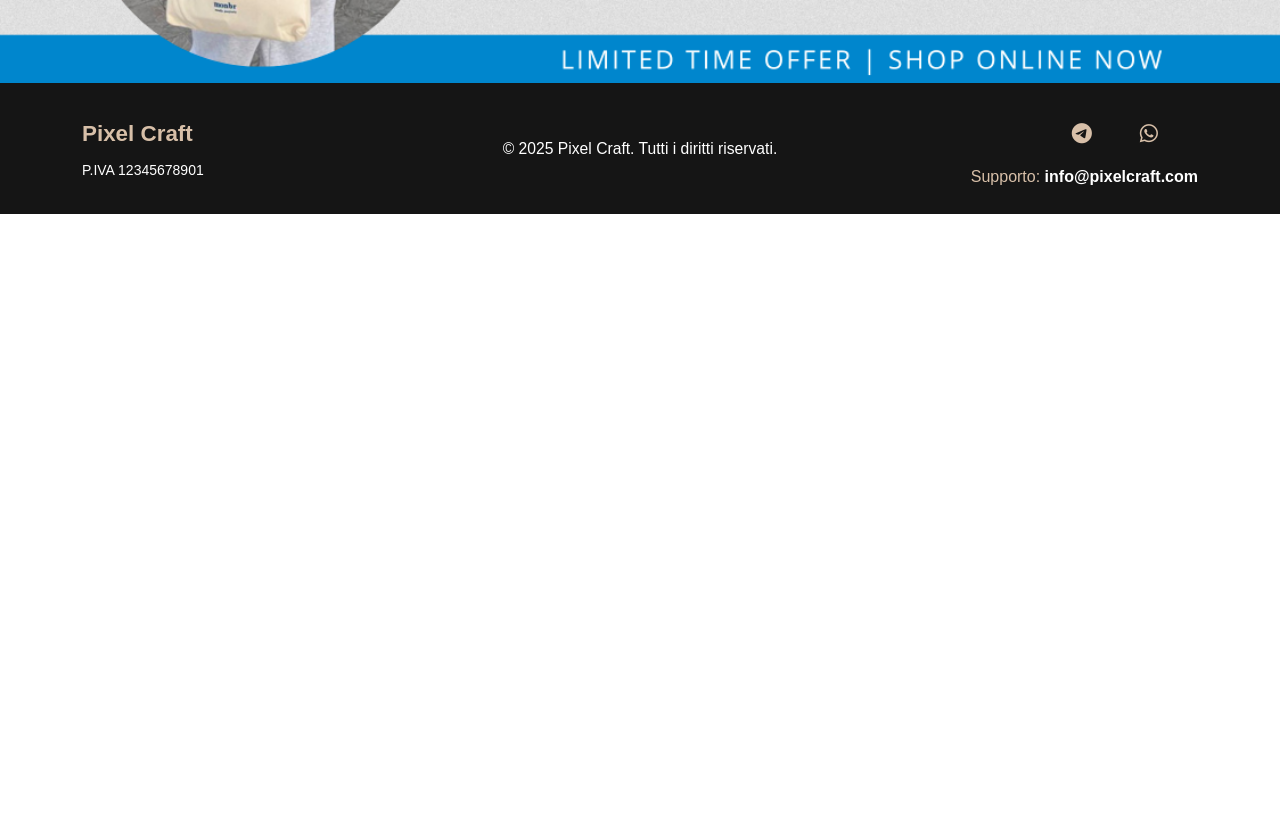
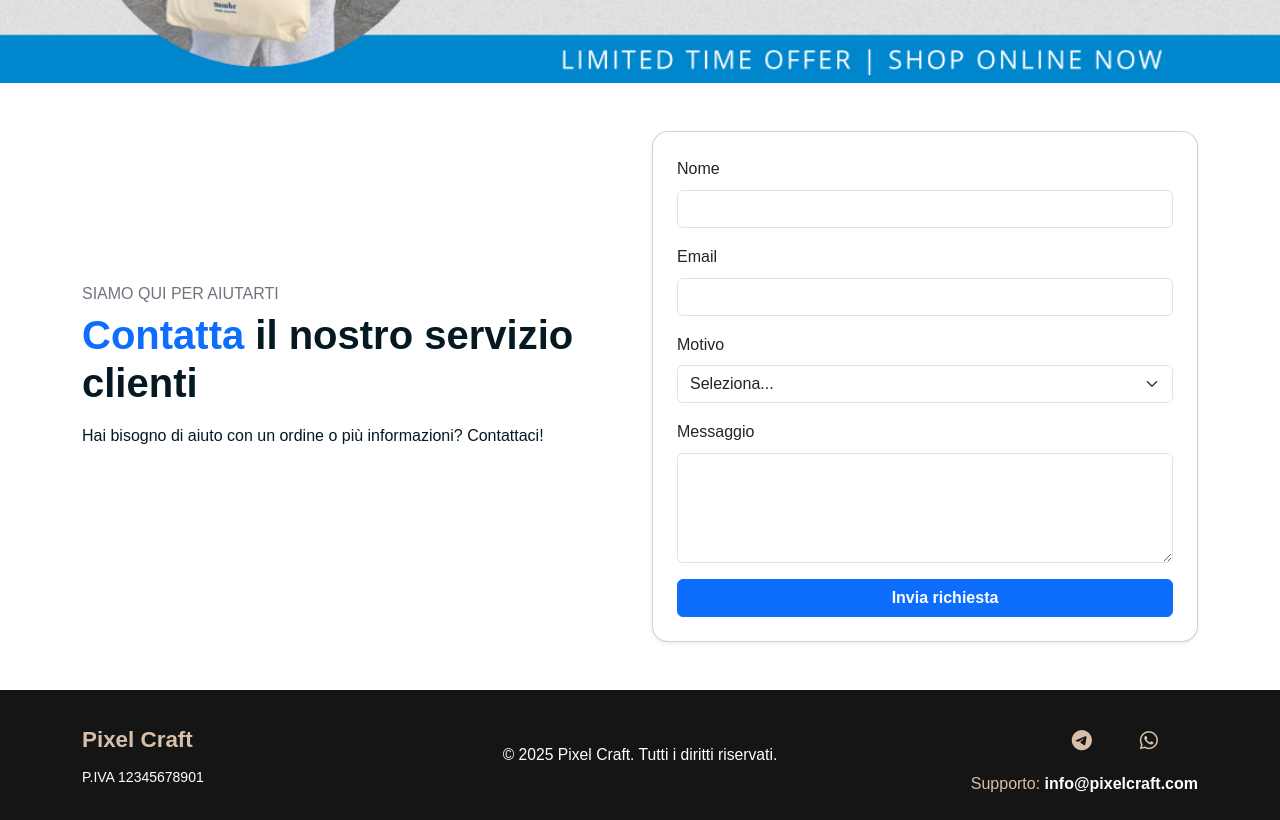
Before and after one commit to gsacco2000/Pixelcraft-Ecommerce, a Vue app: page /shop in a window 1280 px wide. Shown: the part 1960-2780 px from the top of the page. Before the commit the page ends 2174 px from the top, so only its background shows below. Built offline with nearby package versions, Linux system fonts and the light colour scheme; what bootstrap-vue-next would draw is missing.

Commit message:
form per shop

```diff
--- /dev/null
+++ b/src/components/ShopForm.vue
@@ -0,0 +1,96 @@
+<template>
+  <section class="container my-5">
+    <div class="row justify-content-center align-items-center">
+      <!-- Left content -->
+      <div class="col-md-6 mb-4">
+        <h6 class="text-secondary">SIAMO QUI PER AIUTARTI</h6>
+        <h1 class="fw-bold mb-3">
+          <span class="text-primary">Contatta</span> il nostro servizio clienti
+        </h1>
+        <p class="mb-3">
+          Hai bisogno di aiuto con un ordine o più informazioni? Contattaci!
+        </p>
+      </div>
+      <!-- Form -->
+      <div class="col-md-6">
+        <div class="card shadow-sm p-4 rounded-4">
+          <form @submit.prevent="submitForm">
+            <div class="mb-3">
+              <label for="name" class="form-label">Nome</label>
+              <input
+                id="name"
+                v-model="form.name"
+                type="text"
+                class="form-control"
+                required
+              />
+            </div>
+            <div class="mb-3">
+              <label for="email" class="form-label">Email</label>
+              <input
+                id="email"
+                v-model="form.email"
+                type="email"
+                class="form-control"
+                required
+              />
+            </div>
+            <div class="mb-3">
+              <label for="reason" class="form-label">Motivo</label>
+              <select
+                id="reason"
+                v-model="form.reason"
+                class="form-select"
+                required
+              >
+                <option value="" disabled>Seleziona...</option>
+                <option>Problemi con ordine</option>
+                <option>Informazioni su prodotti</option>
+                <option>Altro</option>
+              </select>
+            </div>
+            <div class="mb-3">
+              <label for="message" class="form-label">Messaggio</label>
+              <textarea
+                id="message"
+                v-model="form.message"
+                class="form-control"
+                rows="4"
+                required
+              ></textarea>
+            </div>
+            <button type="submit" class="btn btn-primary w-100 fw-semibold">
+              <i class="bi bi-arrow-right-circle me-2"></i>Invia richiesta
+            </button>
+          </form>
+        </div>
+      </div>
+    </div>
+  </section>
+</template>
+
+<script>
+export default {
+  name: "SupportContactForm",
+  data() {
+    return {
+      form: {
+        name: "",
+        email: "",
+        reason: "",
+        message: "",
+      },
+    };
+  },
+  methods: {
+    submitForm() {
+      alert("Richiesta inviata! Ti contatteremo al più presto.");
+      this.form = { name: "", email: "", reason: "", message: "" };
+    },
+  },
+};
+</script>
+
+<style scoped>
+/* Usa le classi Bootstrap per il grosso. Solo se vuoi aggiungere stilizzazioni puoi estendere qui */
+</style>
--- a/src/views/CatalogView.vue
+++ b/src/views/CatalogView.vue
@@ -28,6 +28,9 @@
         class="banner-image"
       />
     </div>
+
+    <!-- Inserisco qui il form ShopForm -->
+    <ShopForm />
   </div>
 </template>
 
@@ -37,6 +40,7 @@ import CatalogNavBar from "../components/CatalogNavBar.vue";
 import ProductList from "../components/productList.vue";
 import HeroCatalog from "../components/HeroCatalog.vue";
 import CategoriesSection from "../components/CategoriesSection.vue";
+import ShopForm from "../components/ShopForm.vue"; // importa il form
 
 export default {
   components: {
@@ -44,6 +48,7 @@ export default {
     ProductList,
     HeroCatalog,
     CategoriesSection,
+    ShopForm, // registra il componente
   },
   data() {
     return {
@@ -114,12 +119,10 @@ export default {
   text-align: center;
   transition: background 0.2s;
 }
-
 .btn-view-all-products:hover,
 .btn-view-all-products:focus {
   background: #146c43;
 }
-
 .banner-wrapper {
   width: 100%;
   margin-top: 2rem;
@@ -130,7 +133,6 @@ export default {
   display: block;
   object-fit: contain;
 }
-
 /* Nascondi banner da mobile */
 @media (max-width: 767px) {
   .banner-wrapper {
```
